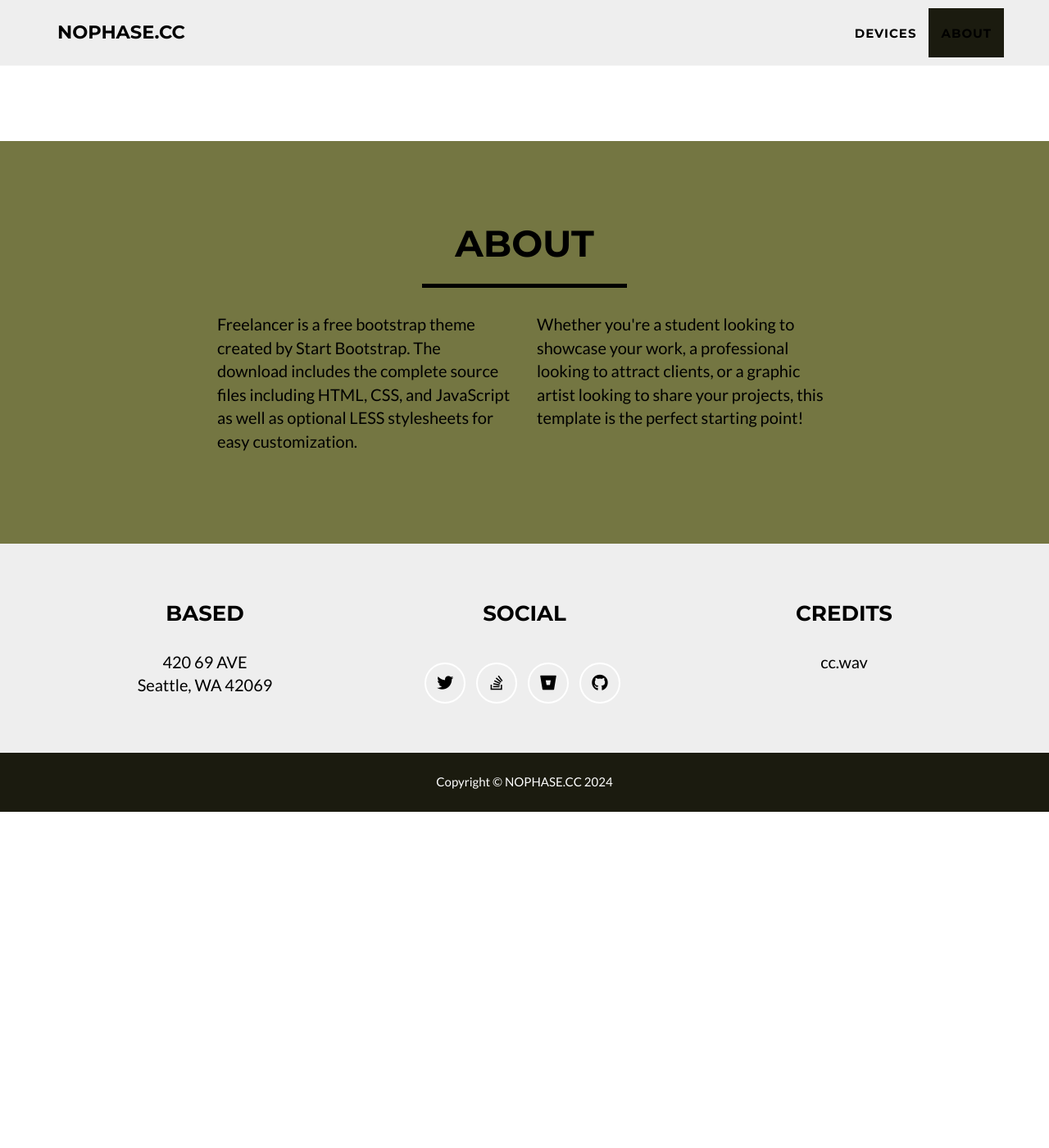
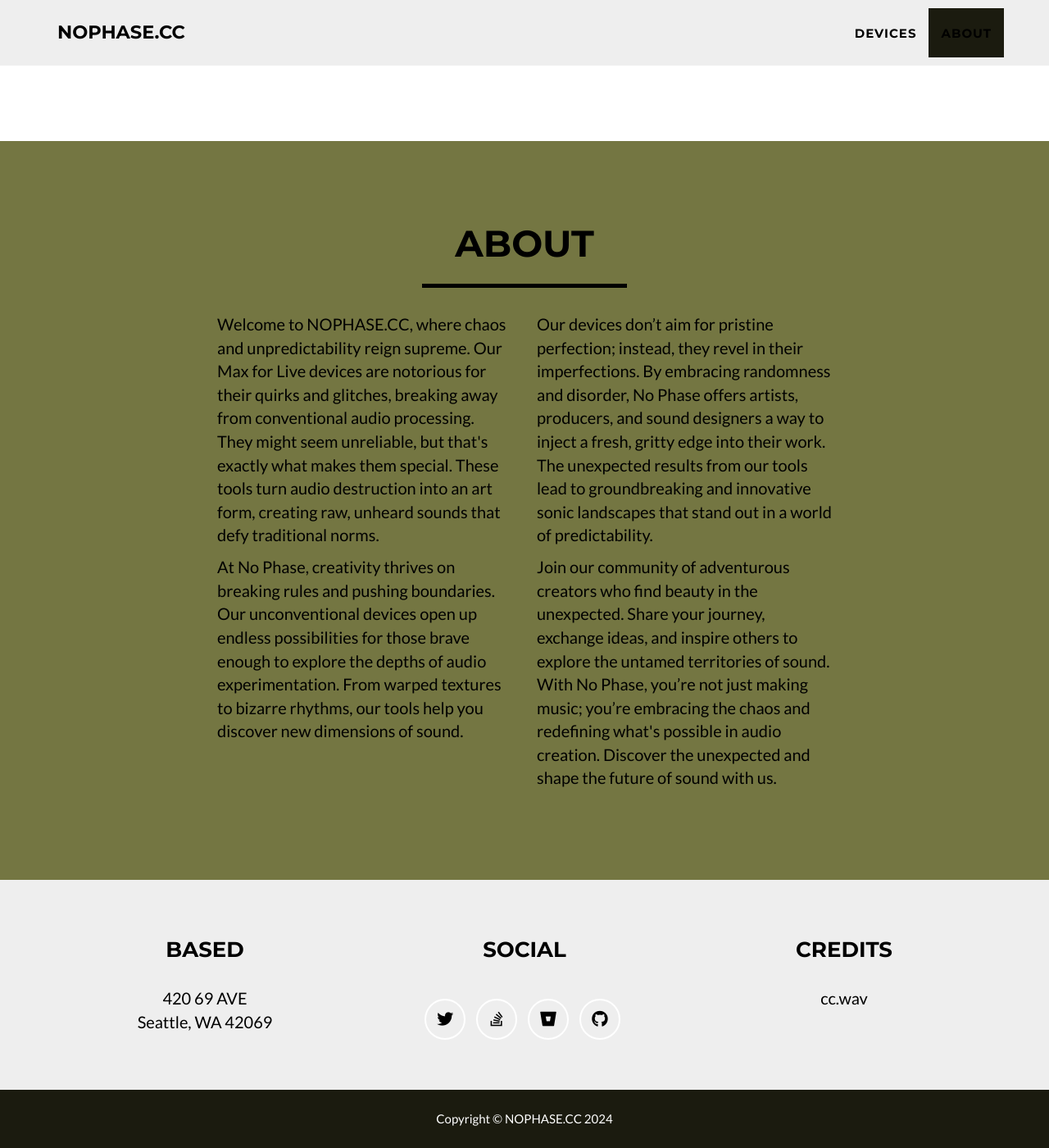
Before and after one commit to nophase-cc/nophase-cc.io, a Jekyll site: the page built from _posts/2014-07-18-project-1.markdown, in a window 1280 px wide and 1400 px high, scrolled down 2156 px. Shown: the whole window at 82% size. Built offline with Jekyll 4.4.1, drawn with Linux system fonts in a browser that asks for light colours; before the commit the page ends 3146 px from its top, so only the background shows below that.

Commit message:
about content

```diff
--- a/_includes/about.html
+++ b/_includes/about.html
@@ -9,13 +9,17 @@
     </div>
     <div class="row" style="color: black;">
       <div class="col-lg-4 col-lg-offset-2">
-        <p>Freelancer is a free bootstrap theme created by Start Bootstrap. The download includes the complete
-          source files including HTML, CSS, and JavaScript as well as optional LESS stylesheets for easy
-          customization.</p>
+        <p>Welcome to NOPHASE.CC, where chaos and unpredictability reign supreme. Our Max for Live devices are notorious
+          for their quirks and glitches, breaking away from conventional audio processing. They might seem unreliable,
+          but that's exactly what makes them special. These tools turn audio destruction into an art form, creating
+          raw, unheard sounds that defy traditional norms.</p>
       </div>
       <div class="col-lg-4">
-        <p>Whether you're a student looking to showcase your work, a professional looking to attract clients, or
-          a graphic artist looking to share your projects, this template is the perfect starting point! </p>
+        <p>Our devices don’t aim for pristine perfection; instead, they revel in their imperfections. By embracing
+          randomness and disorder, No Phase offers artists, producers, and sound designers a way to inject a fresh,
+          gritty edge into their work. The unexpected results from our tools lead to groundbreaking and innovative
+          sonic landscapes that stand out in a world of predictability.
+        </p>
       </div>
       <!-- <div class="col-lg-8 col-lg-offset-2 text-center">
         <a href="https://github.com/jeromelachaud/freelancer-theme" class="btn btn-lg btn-outline">
@@ -23,5 +27,20 @@
         </a>
       </div> -->
     </div>
+    <div class="row" style="color: black;">
+      <div class="col-lg-4 col-lg-offset-2">
+        <p>At No Phase, creativity thrives on breaking rules and pushing boundaries. Our unconventional devices
+          open up endless possibilities for those brave enough to explore the depths of audio experimentation.
+          From warped textures to bizarre rhythms, our tools help you discover new dimensions of sound.</p>
+      </div>
+      <div class="col-lg-4">
+        <p>Join our community of adventurous creators who find beauty in the unexpected. Share your journey,
+          exchange ideas, and inspire others to explore the untamed territories of sound. With No Phase, you’re
+          not just making music; you’re embracing the chaos and redefining what's possible in audio creation.
+          Discover the unexpected and shape the future of sound with us.
+        </p>
+      </div>
+
+    </div>
   </div>
 </section>
```
